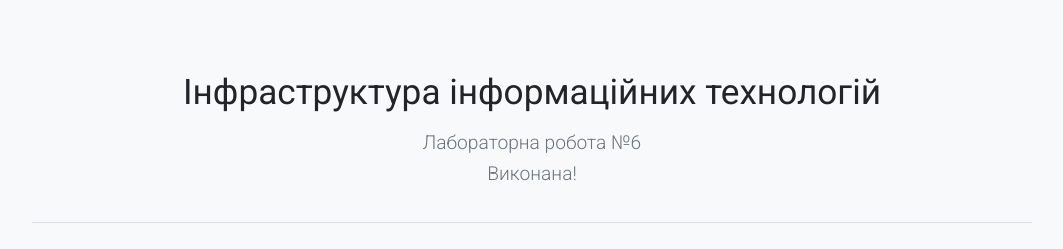
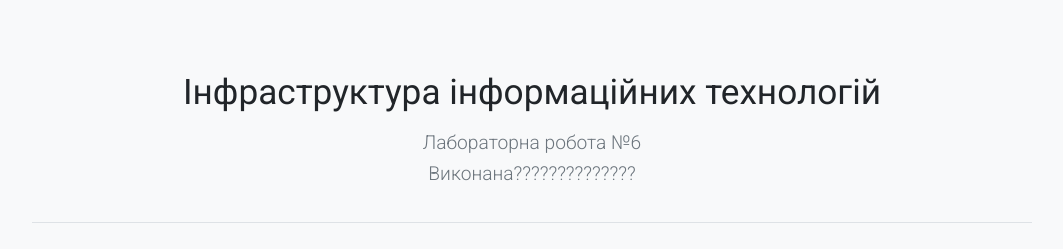
Before and after one commit to ViktorMaster/iit4-5, a plain HTML site: page index.html in a window 1280 px wide. Shown: the top 249 px of the page, without its empty margins (108-1171 px from the left). Drawn offline with Linux system fonts and the light colour scheme.

Commit message:
feat: test

```diff
--- a/index.html
+++ b/index.html
@@ -12,7 +12,7 @@
         <header>
             <h1>Інфраструктура інформаційних технологій</h1>
             <p>Лабораторна робота №6</p>
-            <p>Виконана!</p>
+            <p>Виконана??????????????</p>
         </header>
 
         <main>
```
